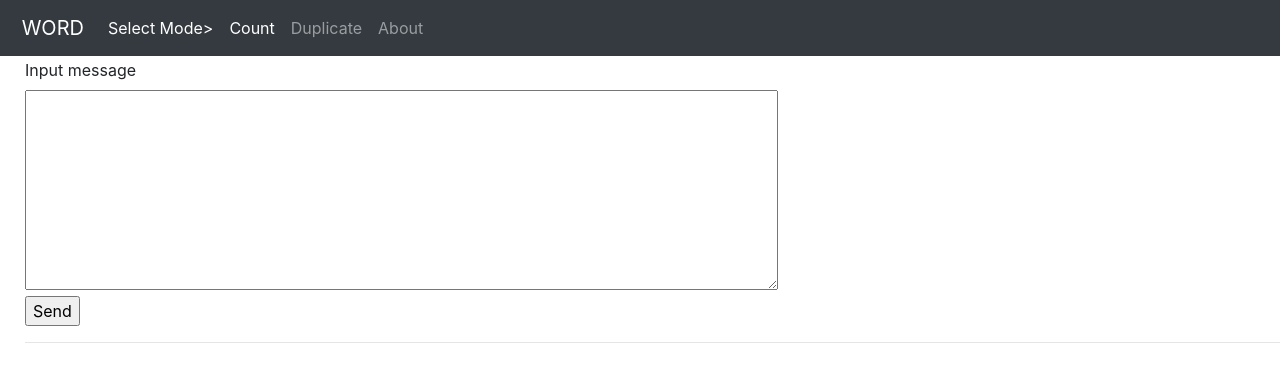
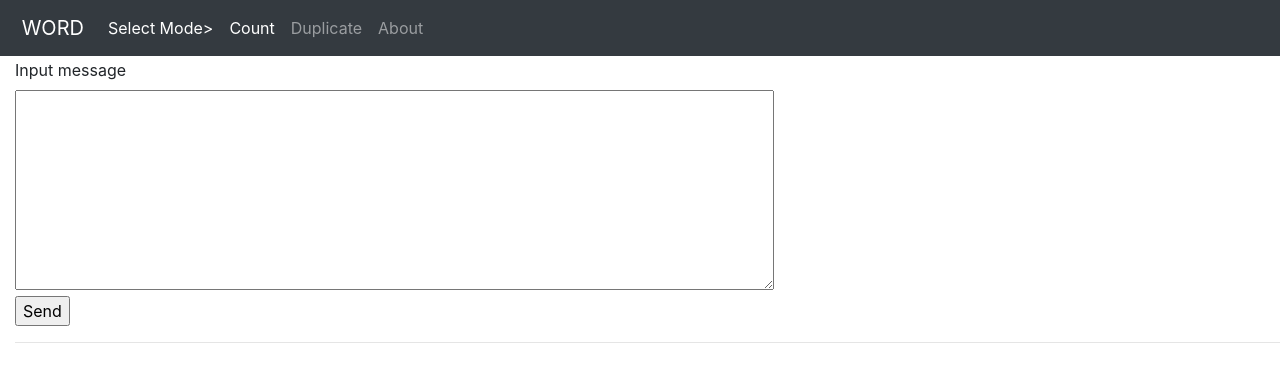
Before and after one commit to SirawitBu/Flask_tester, a Flask app: template templates/base.html in a window 1280 px wide. Shown: the top 382 px of the page. Run offline with Flask 2, Linux system fonts and the light colour scheme; the template is opened without the code that fills it: values that come from a table or form of the project are taken from there, others are empty; some libraries are stand-ins or nearby versions.

Commit message:
Update base.html

```diff
--- a/templates/base.html
+++ b/templates/base.html
@@ -65,7 +65,7 @@
     </ul>
 
   </div>
-  <div class=" pt-5 main-content-div" style="padding-left: 15px; margin-top: 10px; margin-left: 10px;">
+  <div class=" pt-5 main-content-div" style="padding-left: 5px; margin-top: 10px; margin-left: 10px;">
 
     <div>
       <form action="/" method="post">
```
